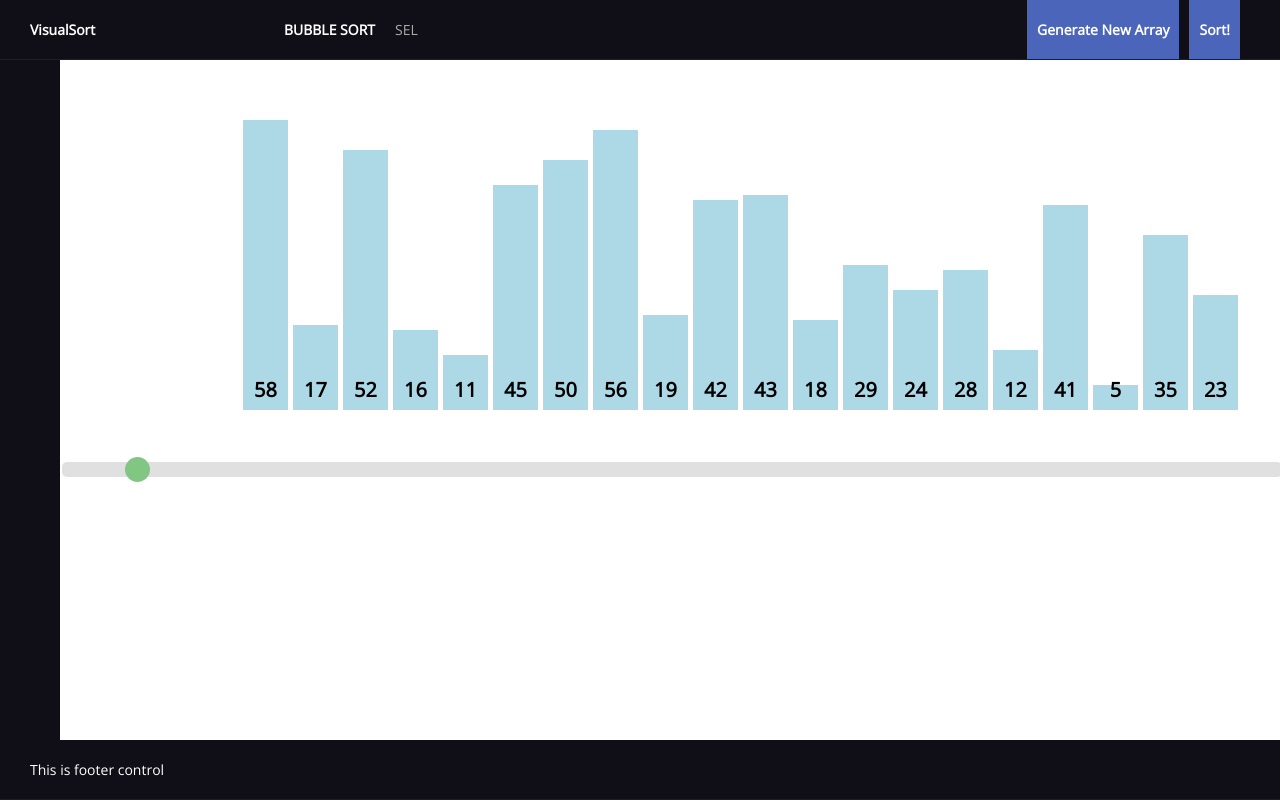
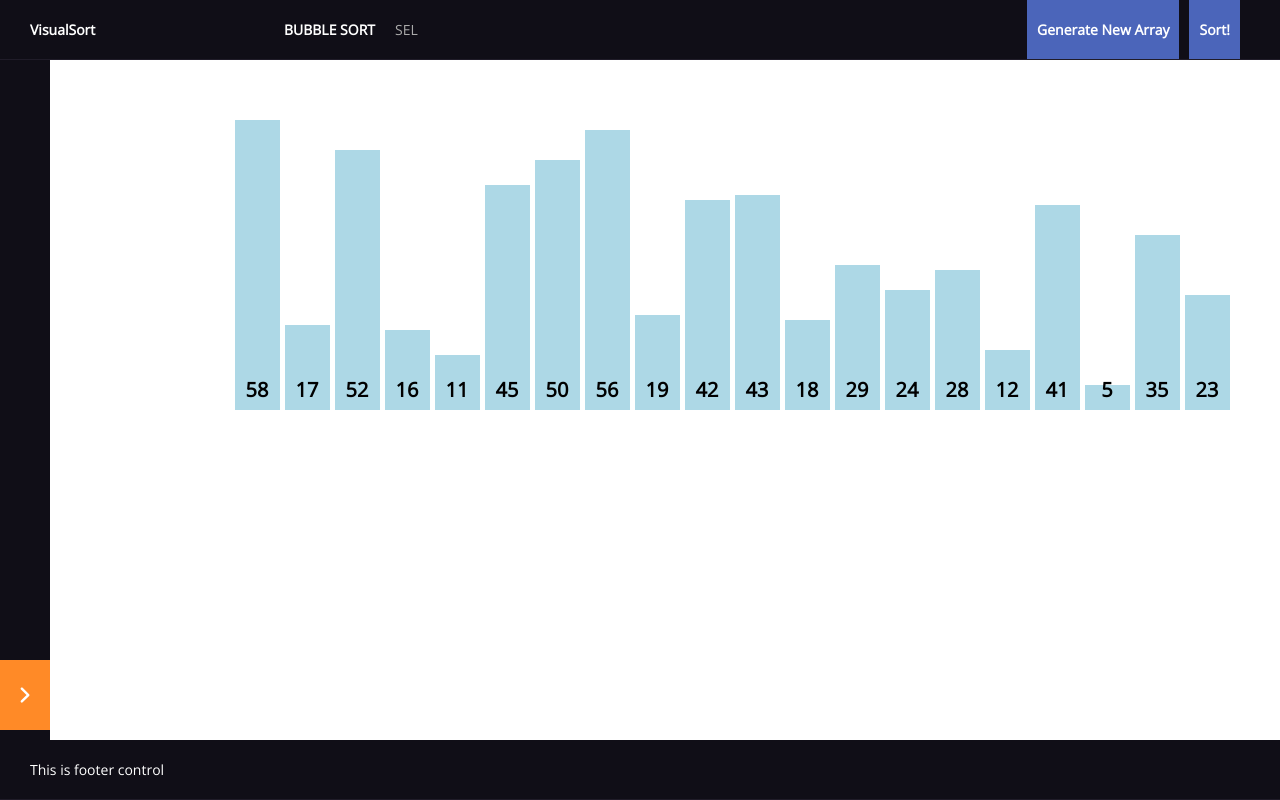
Before and after one commit to thecodebreaker1990/sorting-visualizer, a React (Create React App) app: page / in a window 1280 px wide. Built offline with nearby package versions, Linux system fonts and the light colour scheme.

Commit message:
Implement following changes - 1. Add a new Sidebar component. 2. Add new icons.

```diff
--- a/src/UI/Sidebar/Sidebar.js
+++ b/src/UI/Sidebar/Sidebar.js
@@ -1,9 +1,17 @@
 import React from 'react';
+import { ReactComponent as ChevronIcon } from "../../assets/icons/chevron-right.svg";
+
 import classes from "./Sidebar.module.css";
 
 const sidebar = (props) => {
     return <div className={classes.SidebarControl}>
-
+        <div className={classes.SidebarControl__el}>
+            <ChevronIcon style={{
+                color: 'white',
+                height: '4em',
+                width: '4em'
+            }}/>
+        </div>
     </div>;
 }
 
--- a/src/UI/Sidebar/Sidebar.module.css
+++ b/src/UI/Sidebar/Sidebar.module.css
@@ -1,4 +1,5 @@
 .SidebarControl {
+    position: relative;
     width: 100%;
     height: 100%;
     background: #100e17;
@@ -7,3 +8,15 @@
     justify-content: flex-start;
     align-items: center;
 }
+
+.SidebarControl__el {
+    position: absolute;
+    cursor: pointer;
+    bottom: 1rem;
+    width: 100%;
+    height: 7rem;
+    background-color: rgb(255, 138, 39);
+    display: flex;
+    align-items: center;
+    justify-content: center;
+}
--- a/src/containers/SortingVisualizer/SortingVisualizer.js
+++ b/src/containers/SortingVisualizer/SortingVisualizer.js
@@ -3,7 +3,7 @@ import Layout from '../../hoc/Layout/Layout';
 import GridContainer from '../../components/GridContainer/GridContainer';
 import Toolbar from '../../components/Toolbar/Toolbar';
 import Sidebar from '../../UI/Sidebar/Sidebar';
-import RangeSlider from '../../components/UI/RangeSlider/RangeSlider';
+// import RangeSlider from '../../components/UI/RangeSlider/RangeSlider';
 
 import { randomIntFromInterval, generateStyleObjMap } from '../../helper/utility';
 import { bubbleSort, selectionSort } from '../../helper/sortingalgos/sortingAlgos';
@@ -62,7 +62,7 @@ class SortingVisualizer extends Component {
                 break;
             default:
         }
-        this.handleAnimation(animationSteps, 100);
+        this.handleAnimation(animationSteps, 500);
     }
     handleAnimation(animationSteps, speed) {
        if(!animationSteps.length) {
@@ -122,12 +122,12 @@ class SortingVisualizer extends Component {
                         currentSorted={this.state.currentSorted}
                         currentSelectTwo={this.state.currentSelectTwo}
                     />
-                    <RangeSlider
+                    {/* <RangeSlider
                         min="50"
                         max="1000"
                         value={speed}
                         onInput={(value) => this.setState({ speed: value })}
-                    />
+                    /> */}
                 </div>
         </Layout>
     }
--- a/src/hoc/Layout/Layout.module.css
+++ b/src/hoc/Layout/Layout.module.css
@@ -5,7 +5,7 @@
     height: 100vh;
     overflow: hidden;
     display: grid;
-    grid-template-columns: 6rem auto;
+    grid-template-columns: 5rem auto;
     grid-template-rows: 6rem auto 6rem;
     font-family: 'Open Sans', sans-serif;
 }
```
Also changed, not shown: src/assets/icons/chevron-right.svg (added).
